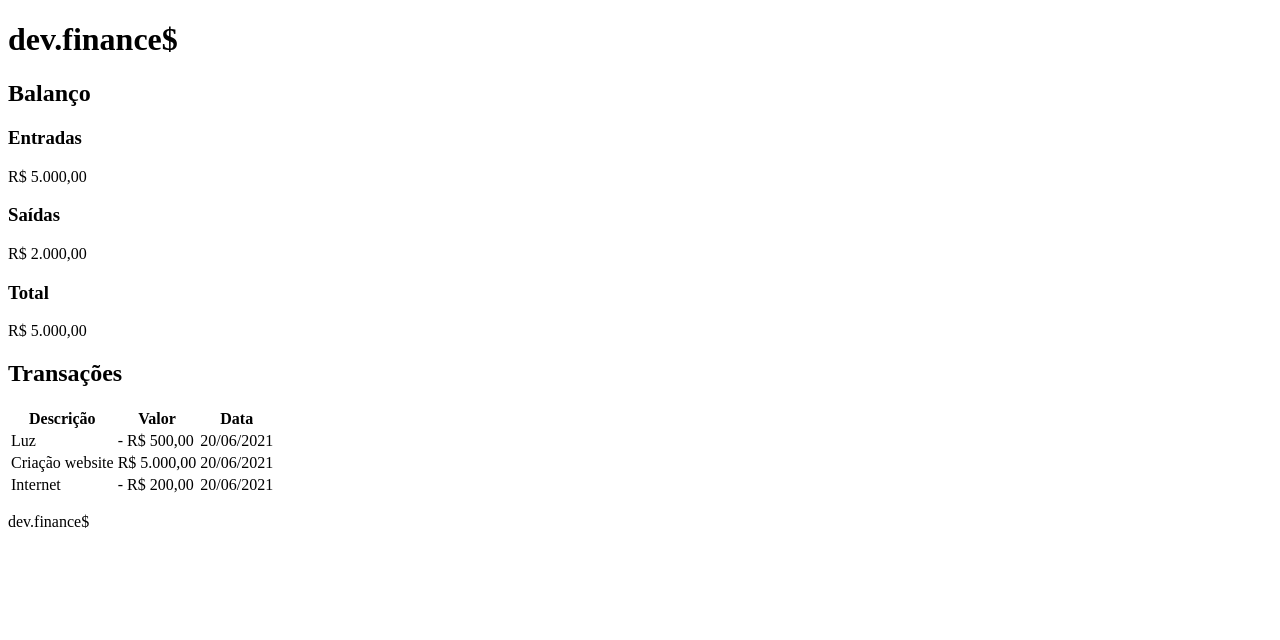
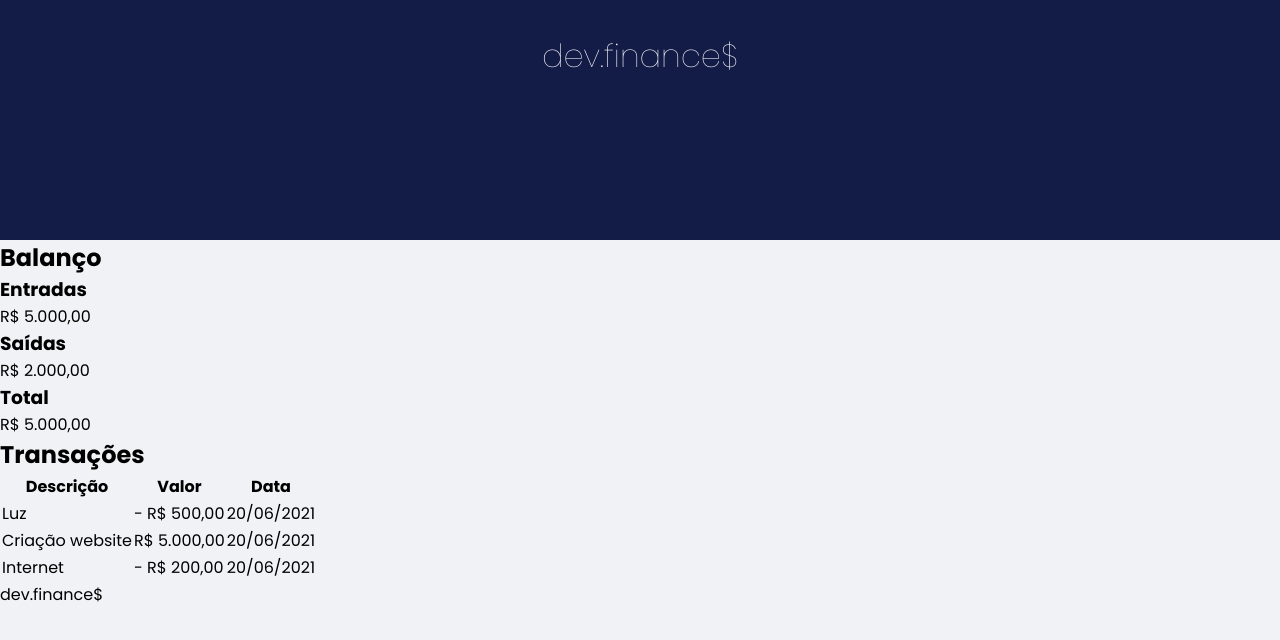
Before and after one commit to gabrielpierrout/devfinance, a plain HTML site: page index.html in a window 1280 px wide. Drawn offline with Linux system fonts and the light colour scheme.

Commit message:
Começando estilização do CSS e fontes

```diff
--- a/index.html
+++ b/index.html
@@ -7,6 +7,9 @@
 
   <!-- STYLE -->
   <link rel="stylesheet" href="./style.css">
+  <link rel="preconnect" href="https://fonts.googleapis.com">
+  <link rel="preconnect" href="https://fonts.gstatic.com" crossorigin>
+  <link href="https://fonts.googleapis.com/css2?family=Poppins:ital,wght@0,100;0,400;0,700;1,100;1,400;1,700&display=swap" rel="stylesheet">
 
   <title>dev.finance$</title>
 </head>
--- a/style.css
+++ b/style.css
@@ -0,0 +1,22 @@
+* {
+  margin: 0;
+  padding: 0;
+  box-sizing: border-box;
+}
+
+body {
+  background: #f0f2f5;
+  font-family: 'Poppins', sans-serif;
+}
+
+/* Header ===========================*/
+header {
+  background: #131B47;
+  padding: 2rem 0rem 10rem;
+  text-align: center;
+}
+
+#logo {
+  color: #fff;
+  font-weight: 100;
+}
```
